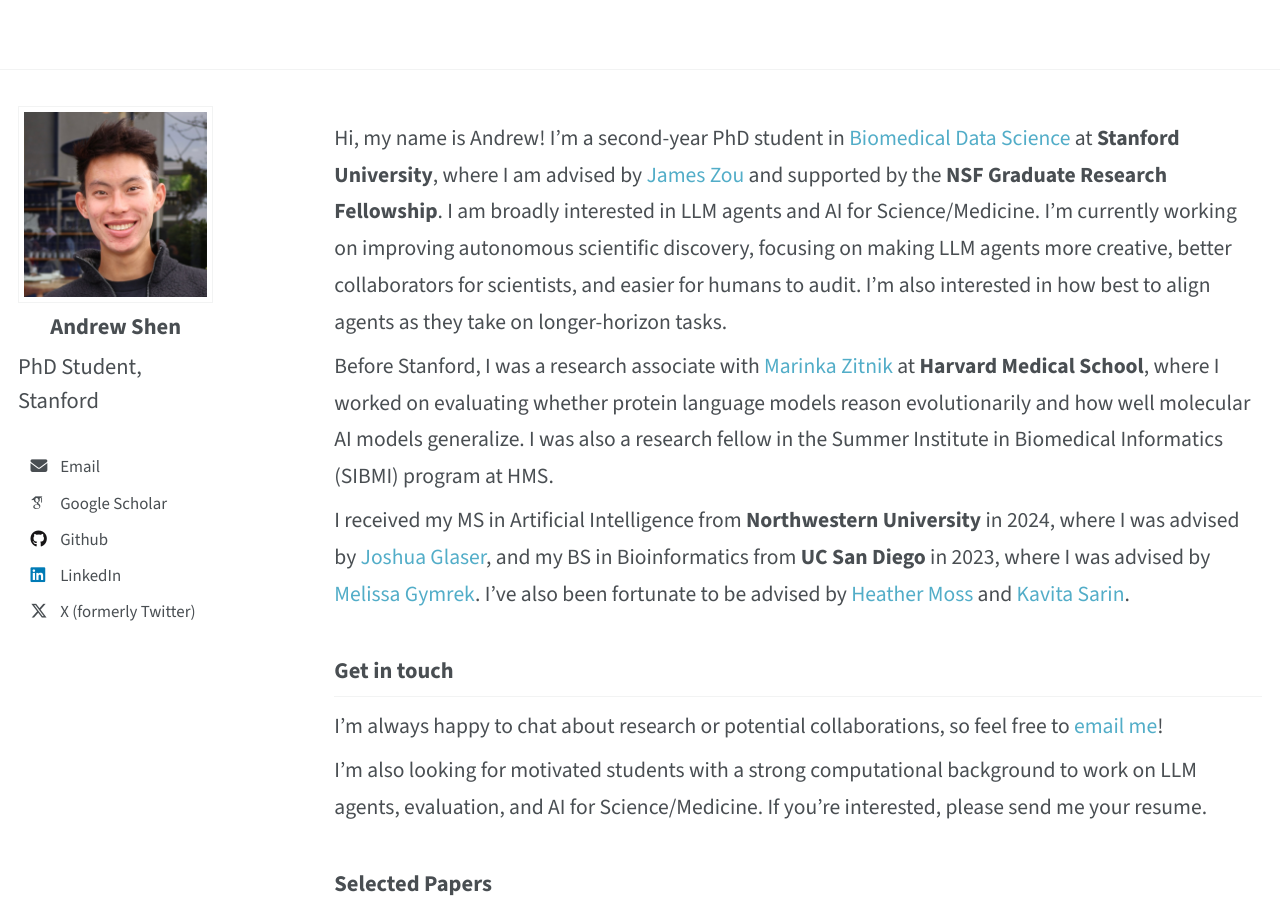
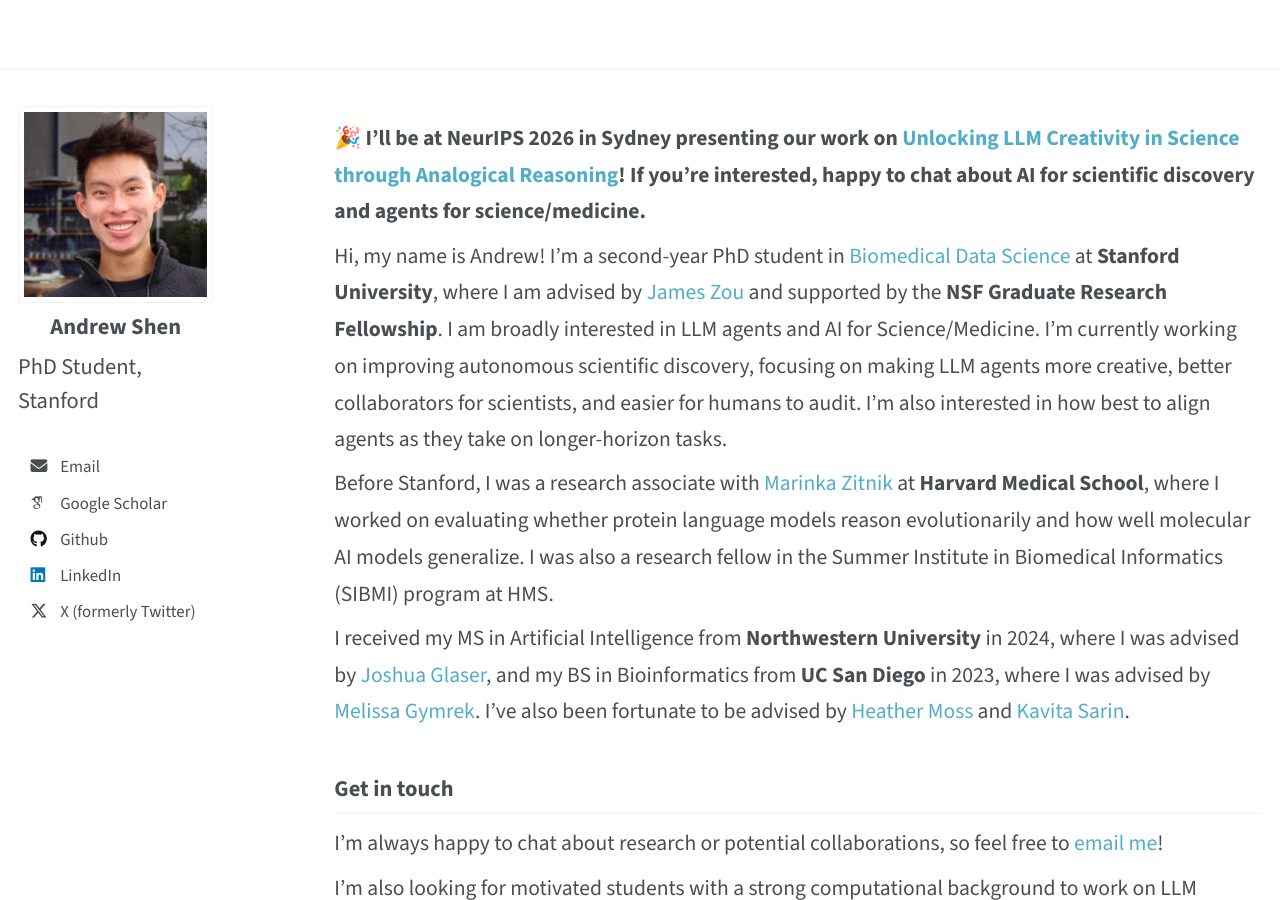
Before and after one commit to andrew7shen/andrew7shen.github.io, a Jekyll site: the page built from _pages/about.md, in a window 1280 px wide and 900 px high. Built offline with Jekyll 4.4.1, drawn with Linux system fonts in a browser that asks for light colours; some web fonts are replaced.

Commit message:
add neurips 2026 header
Co-Authored-By: Claude Opus 5.5 <noreply@anthropic.com>

```diff
--- a/_pages/about.md
+++ b/_pages/about.md
@@ -7,7 +7,7 @@ redirect_from:
   - /about.html
 ---
 
-<!--***I will be attending ICLR 2025 in Singapore to give an oral presentation on our work developing a foundation model for phylogenetics at the [LMRL Workshop](https://www.lmrl.org/)!***-->
+🎉 **I'll be at NeurIPS 2026 in Sydney presenting our work on [Unlocking LLM Creativity in Science through Analogical Reasoning](https://arxiv.org/abs/2605.11258)! If you're interested, happy to chat about AI for scientific discovery and agents for science/medicine.**
 
 Hi, my name is Andrew! I'm a second-year PhD student in [Biomedical Data Science](https://dbds.stanford.edu/) at **Stanford University**, where I am advised by [James Zou](https://www.james-zou.com/) and supported by the **NSF Graduate Research Fellowship**. I am broadly interested in LLM agents and AI for Science/Medicine. I'm currently working on improving autonomous scientific discovery, focusing on making LLM agents more creative, better collaborators for scientists, and easier for humans to audit. I'm also interested in how best to align agents as they take on longer-horizon tasks.
 
```
